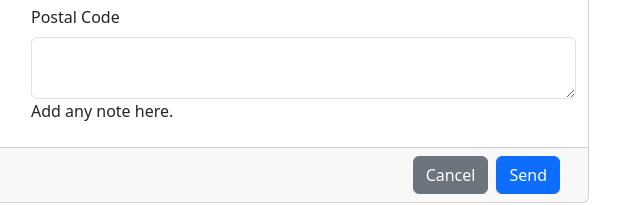
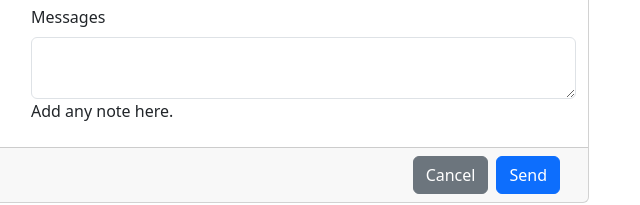
Before and after one commit to 4GeeksAcademy/Ab.Land_Bootstrap-HTLM-Form, a plain HTML site: page index.html in a window 1280 px wide. Shown: the part 395-600 px from the top of the page, 621-1261 px from the left. Drawn offline with nearby package versions, Linux system fonts and the light colour scheme.

Commit message:
terminado V1.1

```diff
--- a/index.html
+++ b/index.html
@@ -108,7 +108,7 @@
             </div>
 
             <div class="col-lg-6 ms-lg-auto mb-2">
-                <label class="form-label" for="notes"> Postal Code</label>
+                <label class="form-label" for="notes"> Messages </label>
                 <textarea type="text" class="form-control" id="notes"></textarea>
                 <p>Add any note here.</p>
             </div>
```
